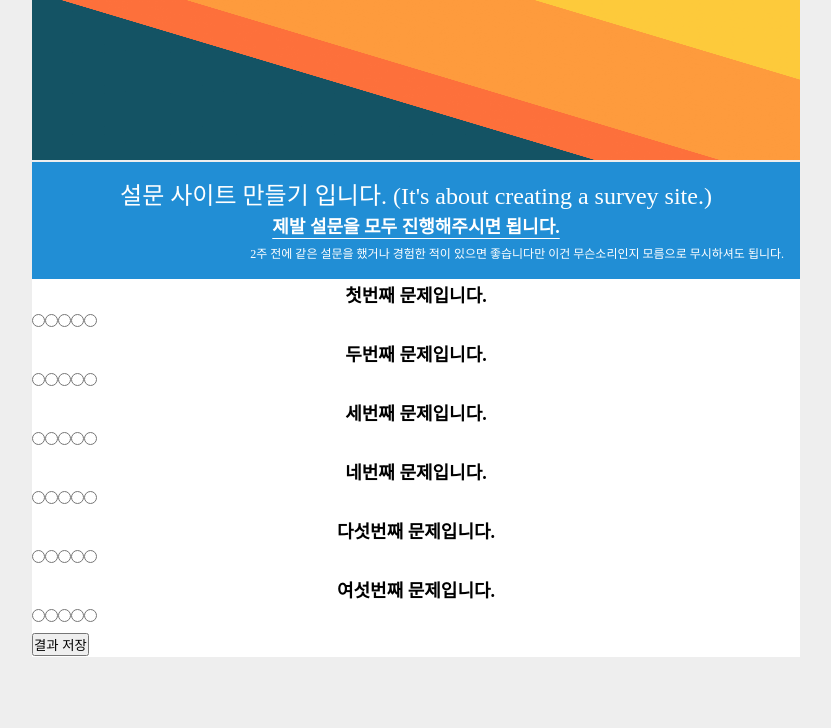
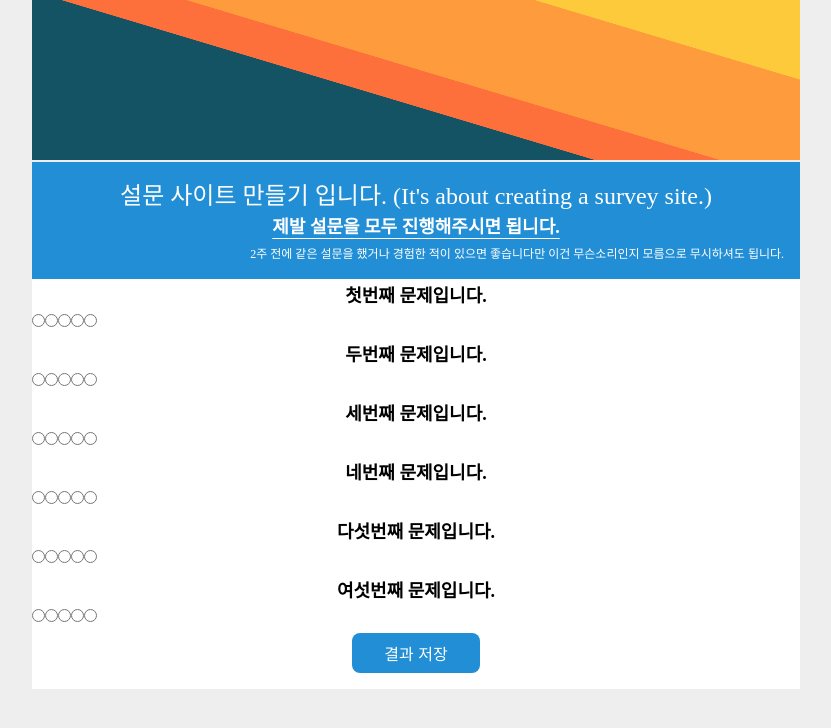
Before and after one commit to jmeno1011/survey-temp, a Next.js app: page /survey in a window 1280 px wide. Shown: the top 728 px of the page, without its empty margins (224-1055 px from the left). Built offline with nearby package versions, Linux system fonts and the light colour scheme.

Commit message:
add button ui 공통으로 수정

```diff
--- /dev/null
+++ b/src/components/common/Button/Button.module.css
@@ -0,0 +1,25 @@
+.btnCenter {
+  padding: 0 16px 16px;
+  display: flex;
+  justify-content: center;
+  align-items: center;
+}
+
+.btnCenter button {
+  background-color: rgb(33 142 213);
+  outline: none;
+  border: 0;
+  color: #fff;
+  padding: 8px 32px;
+  border-radius: 8px;
+  font-size: 1rem;
+  cursor: pointer;
+}
+
+.btnCenter button:disabled {
+  background-color: rgb(66, 72, 76);
+}
+
+.btnCenter button:hover:enabled {
+  background-color: rgb(36, 91, 127);
+}
--- /dev/null
+++ b/src/components/common/Button/Button.tsx
@@ -0,0 +1,18 @@
+import React, { FormEvent } from "react";
+import styles from "./Button.module.css";
+
+interface ButtonProps {
+  disabled?: boolean;
+  text: string;
+  onClick: (e: FormEvent) => void;
+}
+
+export default function Button({ disabled, text, onClick }: ButtonProps) {
+  return (
+    <div className={styles.btnCenter}>
+      <button disabled={disabled} onClick={onClick}>
+        {text}
+      </button>
+    </div>
+  );
+}
--- a/src/pages/survey.tsx
+++ b/src/pages/survey.tsx
@@ -7,6 +7,7 @@ import { useRouter } from "next/router";
 import { useSelector } from "react-redux";
 import { RootState } from "@/modules";
 import styles from "../styles/Survey.module.css";
+import Button from "@/components/common/Button/Button";
 
 const Survey = () => {
   let router = useRouter();
@@ -51,9 +52,7 @@ const Survey = () => {
           />
         ))}
       </div>
-      <div className="form-button">
-        <button>결과 저장</button>
-      </div>
+      <Button text={"결과 저장"} onClick={onSubmit} />
     </form>
   );
 };
```
Also changed, not shown: src/components/home/InfoInputForm.tsx (+13 -8 lines), src/pages/index.tsx (+6 -3 lines).
